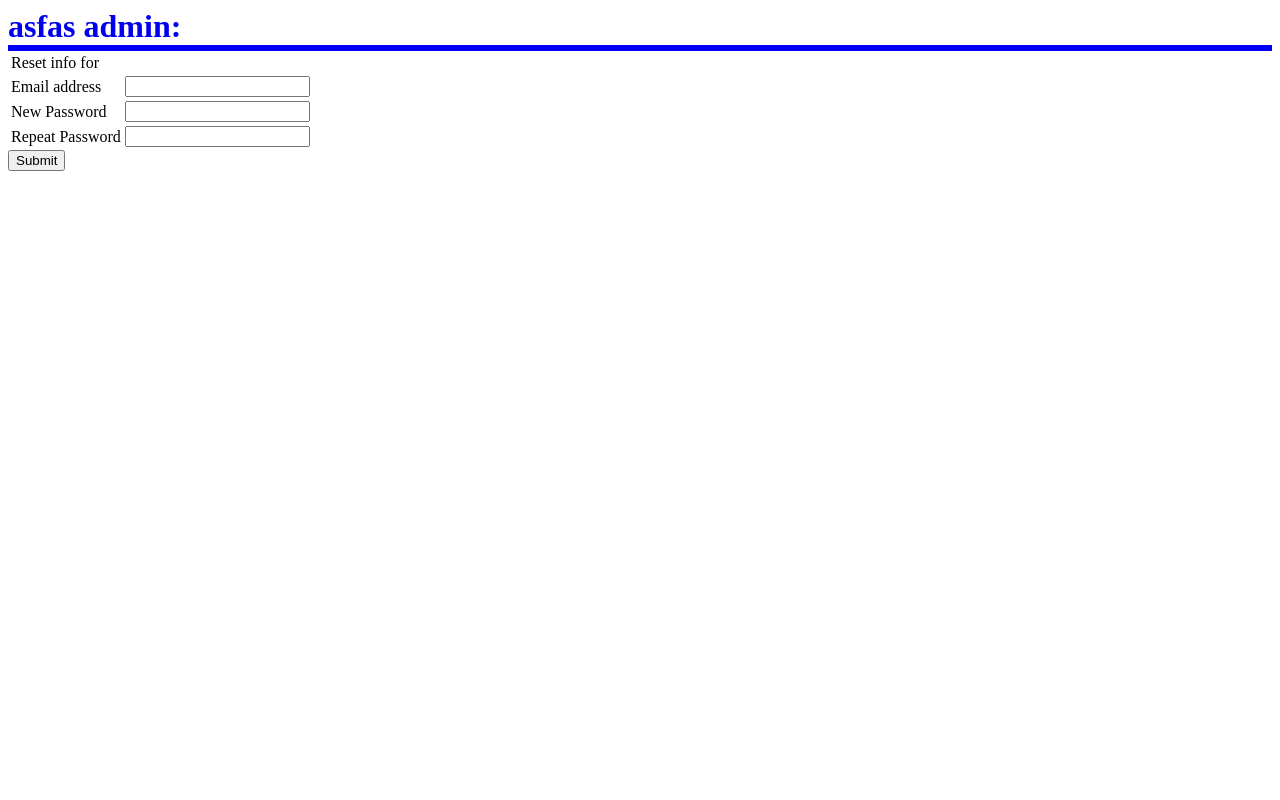
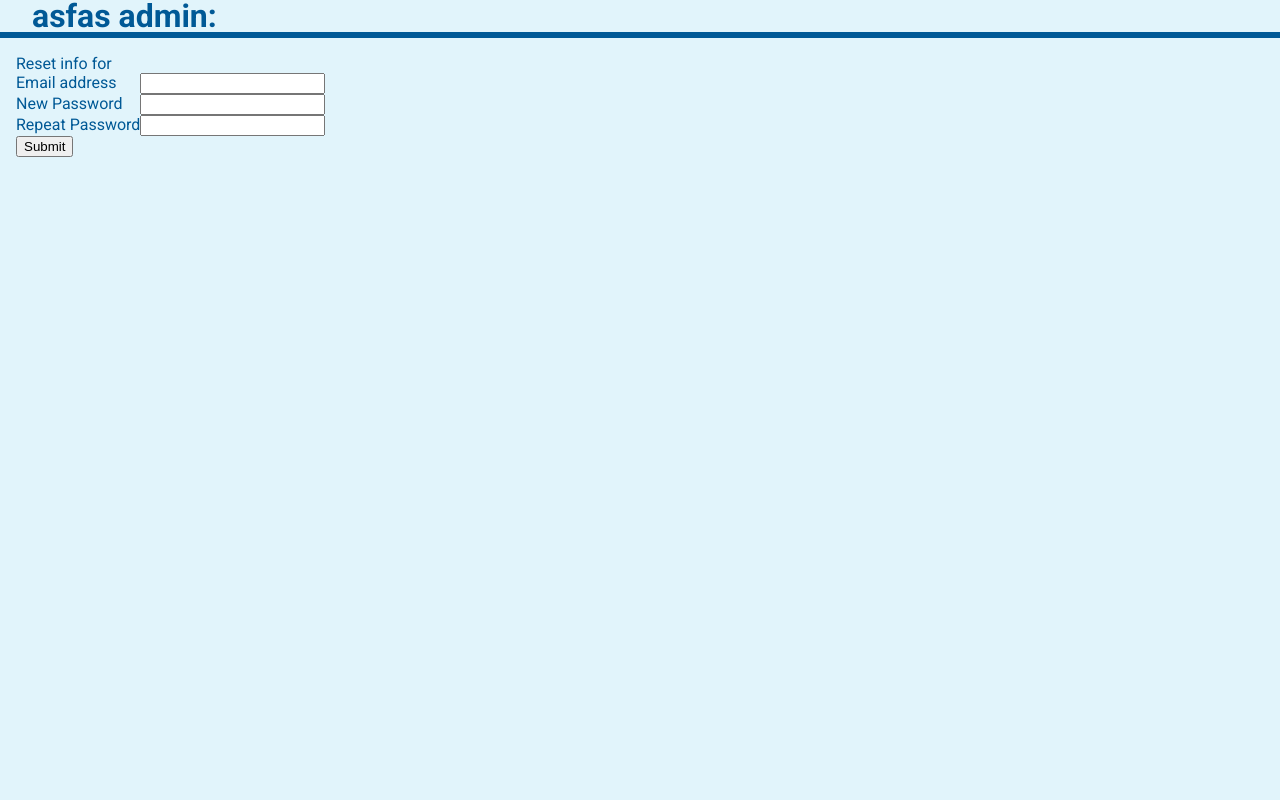
Before and after one commit to thekthuser/asfas, a Flask app: template asfas/templates/admin_edit.html in a window 1280 px wide. Run offline with Flask 2, Linux system fonts and the light colour scheme; the template is opened without the code that fills it: values that come from a table or form of the project are taken from there, others are empty; parts of the project's set-up code (start-up, migrations or seed data) failed here and were passed over; some libraries are stand-ins or nearby versions.

Commit message:
added css to admin_layout and index

```diff
--- /dev/null
+++ b/asfas/static/css/admin.css
@@ -0,0 +1,52 @@
+body {
+    background: #E1F4Fb;
+    color: #005996;
+    font-family: 'Roboto', sans-serif;
+}
+
+#header {
+    border-bottom: 6px solid #005996;
+    display: block;
+    font-size: 2em;
+    padding-left: 1em;
+    padding-right: .5em;
+    line-height: 100%;
+    text-align: bottom;
+}
+
+#header h1 {
+    display: inline;
+    text-align: left;
+}
+
+#header h1 a {
+    text-decoration: none;
+}
+
+#header p {
+    display: inline;
+    float: right;
+    font-size: .6em;
+}
+
+a {
+    color: #005996;
+}
+
+#main {
+    padding: 1em;
+}
+
+#main h2 {
+    font-size: 1.5em;
+}
+
+#main li {
+    font-size: 1.2em;
+    padding-left: 1.5em;
+    padding-top: .3em;
+}
+
+#main ul {
+    padding-bottom: 1em;
+}
--- /dev/null
+++ b/asfas/static/css/reset.css
@@ -0,0 +1 @@
+html,body,div,span,applet,object,iframe,h1,h2,h3,h4,h5,h6,p,blockquote,pre,a,abbr,acronym,address,big,cite,code,del,dfn,em,font,img,ins,kbd,q,s,samp,small,strike,strong,sub,sup,tt,var,b,u,i,center,dl,dt,dd,ol,ul,li,fieldset,form,label,legend,table,caption,tbody,tfoot,thead,tr,th,td{margin:0;padding:0;border:0;outline:0;font-size:100%;vertical-align:baseline;background:transparent}body{line-height:1}ol,ul{list-style:none}blockquote,q{quotes:none}blockquote:before,blockquote:after,q:before,q:after{content:'';content:none}:focus{outline:0}ins{text-decoration:none}del{text-decoration:line-through}table{border-collapse:collapse;border-spacing:0}
--- a/asfas/templates/admin_layout.html
+++ b/asfas/templates/admin_layout.html
@@ -1,19 +1,29 @@
 <html>
     <head>
         <title>asfas admin</title>
+        <link href='https://fonts.googleapis.com/css?family=Roboto:400,700' rel='stylesheet'
+            type='text/css'>
+        <link rel='stylesheet' href='{{ url_for("static", filename="css/reset.css") }}'>
+        <link rel='stylesheet' href='{{ url_for("static", filename="css/admin.css") }}'>
     </head>
     <body>
-        <span style='border-bottom: 6px solid blue; display: block;'>
-            <a href='{{ url_for("admin_index") }}' style="text-decoration: none;">
-                <h1 style="display: inline;">asfas admin: </h1>
-            </a>
+        <span id="header">
+            <h1>
+                <a href='{{ url_for("admin_index") }}'>
+                    asfas admin:
+                </a>
+            </h1>
             {% if current_user.is_authenticated %}
-            <a href='{{ url_for("logout") }}'>
-                <p style="display: inline; float: right;">Logout from {{ current_user }}</p>
-            </a>
+            <p>
+                <a href='{{ url_for("logout") }}'>
+                    Logout from {{ current_user }}
+                </a>
+            </p>
             {% endif %}
         </span>
-        {% block body %}
-        {% endblock %}
+        <div id="main">
+            {% block body %}
+            {% endblock %}
+        </div>
     </body>
 </html>
```
